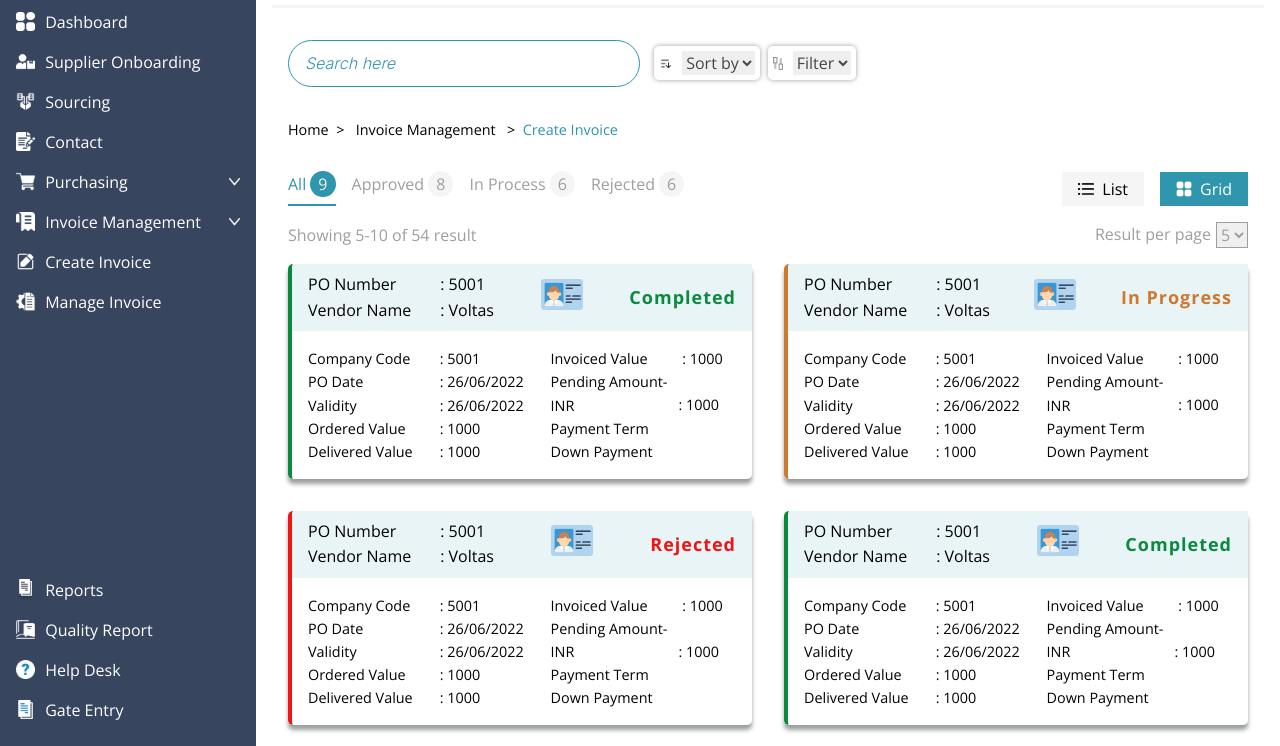
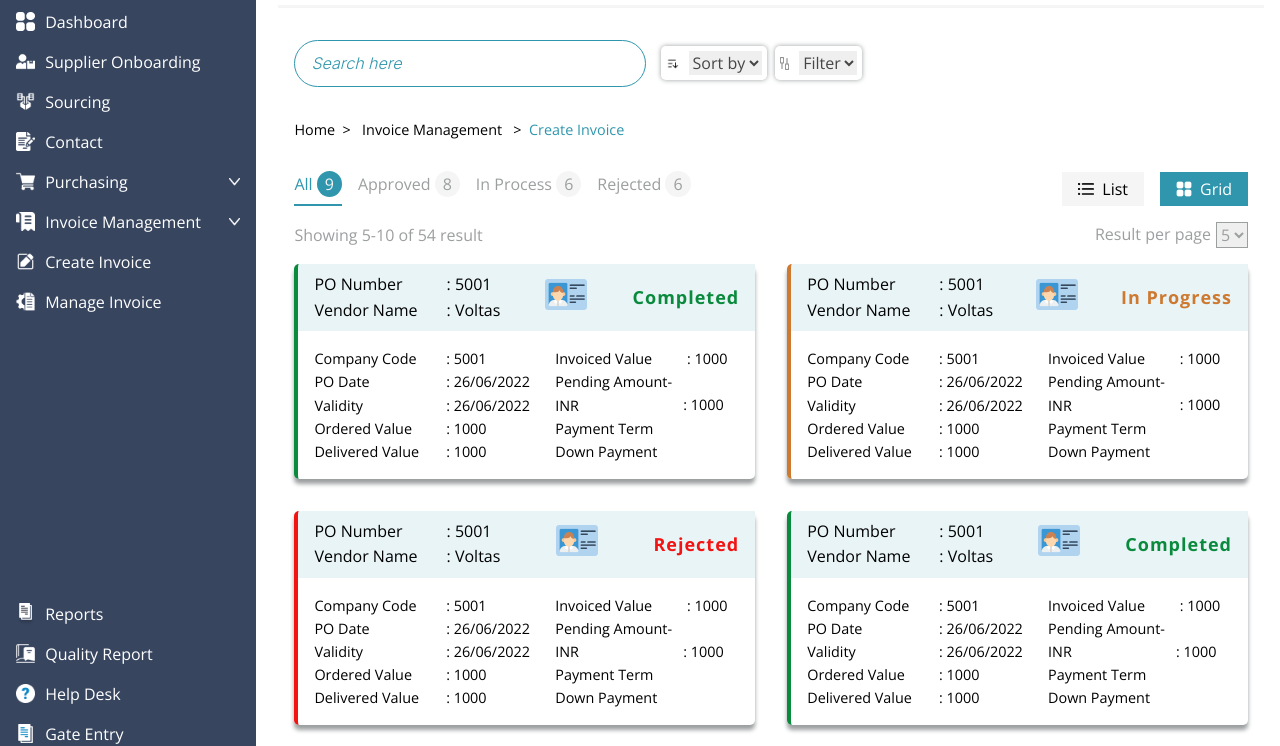
Before and after one commit to dev-arpita/task-project, a plain HTML site: page index.html in a window 1280 px wide. Shown: the part 58-804 px from the top of the page. Drawn offline with nearby package versions, Linux system fonts and the light colour scheme.

Commit message:
wip- sidebar fixes

```diff
--- a/index.css
+++ b/index.css
@@ -51,7 +51,6 @@ a {
 }
 /*  General Styles   */
 .container {
-    grid-template-columns: 1fr;
     height: 100%;
 }
 
@@ -105,11 +104,11 @@ ul {
     }
     .container {
         max-width: 1440px;
-        grid-template-columns: 20% auto;
     }
     .sidebar {
-        position: unset;
-        width: auto;
+        position: fixed;
+        overflow: auto;
+        width: 20vw;
         height: 100%;
         color: var(--clr-white);
         padding: 1rem 0 0;
@@ -117,7 +116,7 @@ ul {
     }
 
     .nav__menu {
-        height: 97vh;
+        height: 100%;
         padding: 0 1rem;
     }
 
@@ -127,14 +126,17 @@ ul {
     }
 
 }
+
 /* ----------- Main section ------------*/
 .right-section{
-    flex-direction: column;
+    grid-area: main;
 }
 
 @media screen and (min-width: 768px) {
     .right-section {
         padding: 0 var(--ml-4);
+        margin-left: auto;
+        width: 77vw;
     }
 }
 
--- a/index.html
+++ b/index.html
@@ -98,13 +98,12 @@
             </nav>
         </aside>
         <section class="right-section">
+            <div class="header-section">
                 <header class="flex header">
                     <!-- menu button -->
-
                     <div class="menu-btn" >
                         <img src="/assets/Group1.png" alt="" class="header__item-icon header__menu-icon__menu">
                     </div>
-
                     <section >
                         <div class="flex header__menu-list">
                             <div>
@@ -203,6 +202,7 @@
                         </div>
                     </div>
                 </section>
+            </div>
 
             <!-- card -->
             <main class="results-content">
```
Lines whose indentation alone changed are shown as unchanged.
